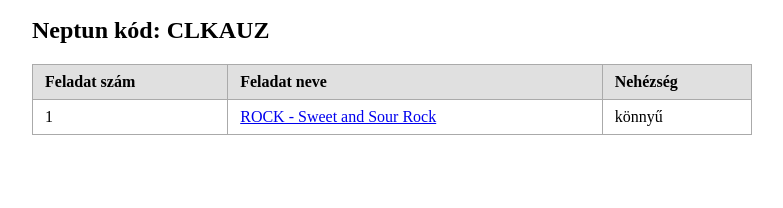
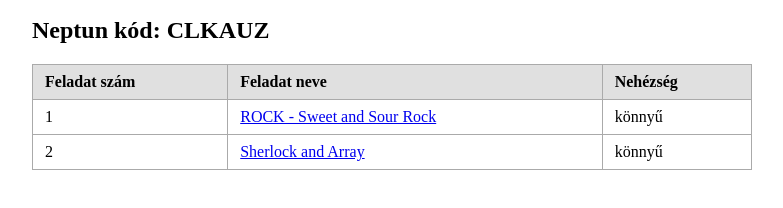
Before and after one commit to KT1M1/algoritmusok, a plain HTML site: page index.html in a window 1280 px wide. Shown: the part 128-336 px from the top of the page, without its empty margins (8-791 px from the left). Drawn offline with Linux system fonts and the light colour scheme.

Commit message:
Add Sherlock and Array
Added a new problem 'Sherlock and Array' to the table.

```diff
--- a/index.html
+++ b/index.html
@@ -42,6 +42,11 @@
             <td><a href="https://www.spoj.com/problems/ROCK/">ROCK - Sweet and Sour Rock</a></td>
             <td>könnyű</td>
         </tr>
+        <tr>
+            <td>2</td>
+            <td><a href="https://www.hackerrank.com/challenges/sherlock-and-array/problem">Sherlock and Array</a></td>
+            <td>könnyű</td>
+        </tr>
     </table>
 </body>
 </html>
```
